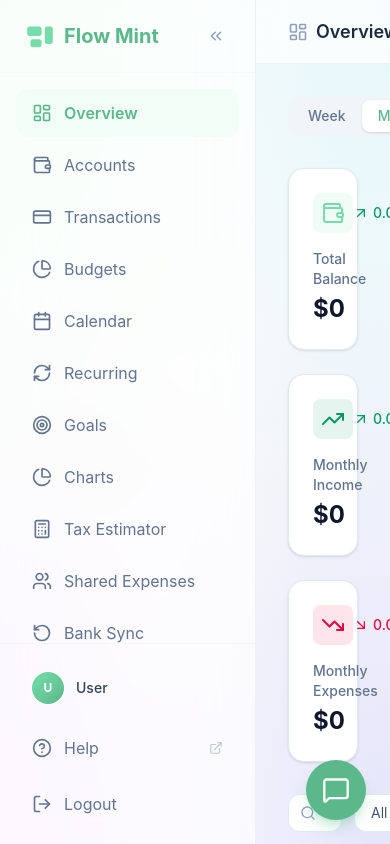
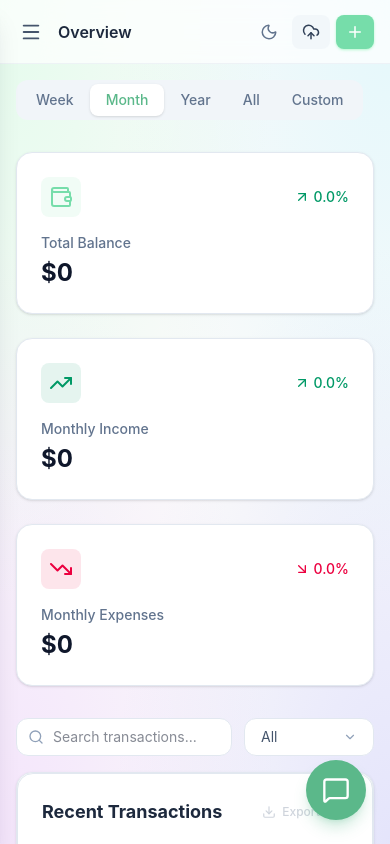
Before and after one commit to Palpatine0/FlowMint, a React (Vite) app in the folder web/: page / in a window 390 px wide. Both pictures are taken after a click on the button "Get Started". Built offline with nearby package versions, Linux system fonts and the light colour scheme.

Commit message:
feat(sidebar): implement mobile navigation and enhance sidebar functionality

```diff
--- a/web/src/components/layout/Header.tsx
+++ b/web/src/components/layout/Header.tsx
@@ -3,6 +3,7 @@ import {
   Plus,
   Moon,
   Sun,
+  Menu,
   UploadCloud,
   Wallet,
   CreditCard,
@@ -42,6 +43,7 @@ interface HeaderProps {
   onToggleDarkMode: () => void;
   onAddClick: () => void;
   onImportClick: () => void;
+  onOpenMobileNav: () => void;
 }
 
 export function Header({
@@ -50,17 +52,31 @@ export function Header({
   onToggleDarkMode,
   onAddClick,
   onImportClick,
+  onOpenMobileNav,
 }: HeaderProps) {
   const Icon = navIconMap[activeNav] ?? LayoutDashboard;
 
   return (
-    <header className="h-16 bg-white/70 dark:bg-slate-900/70 backdrop-blur-xl border-b border-slate-200/50 dark:border-slate-700/50 flex items-center justify-between px-8 shrink-0 z-10 relative">
-      <div className="flex items-center gap-2">
-        <Icon className="text-slate-400 dark:text-slate-500" size={20} />
-        <h1 className="text-lg font-semibold text-slate-800 dark:text-slate-100">{activeNav}</h1>
+    <header className="h-16 bg-white/70 dark:bg-slate-900/70 backdrop-blur-xl border-b border-slate-200/50 dark:border-slate-700/50 flex items-center justify-between gap-2 px-4 md:px-8 shrink-0 z-10 relative">
+      <div className="flex items-center gap-2 min-w-0 flex-1">
+        <motion.button
+          type="button"
+          whileHover={{ scale: 1.05 }}
+          whileTap={{ scale: 0.95 }}
+          onClick={onOpenMobileNav}
+          className="md:hidden p-2 -ml-1 rounded-lg text-slate-600 dark:text-slate-300 hover:bg-slate-100/70 dark:hover:bg-slate-700/50 transition-colors shrink-0"
+          aria-label="Open navigation menu"
+        >
+          <Menu size={22} />
+        </motion.button>
+        <Icon className="text-slate-400 dark:text-slate-500 shrink-0 hidden sm:block" size={20} />
+        <h1 className="text-base md:text-lg font-semibold text-slate-800 dark:text-slate-100 truncate">
+          {activeNav}
+        </h1>
       </div>
-      <div className="flex items-center gap-3">
+      <div className="flex items-center gap-1.5 sm:gap-3 shrink-0">
         <motion.button
+          type="button"
           whileHover={{ scale: 1.05 }}
           whileTap={{ scale: 0.95 }}
           onClick={onToggleDarkMode}
@@ -69,20 +85,25 @@ export function Header({
           {darkMode ? <Sun size={18} /> : <Moon size={18} />}
         </motion.button>
         <motion.button
+          type="button"
           whileHover={{ scale: 1.02 }}
           whileTap={{ scale: 0.98 }}
           onClick={onImportClick}
-          className="flex items-center gap-2 bg-slate-100/80 dark:bg-slate-700/80 hover:bg-slate-200 dark:hover:bg-slate-600 text-slate-700 dark:text-slate-200 px-4 py-2 rounded-lg text-sm font-medium transition-colors"
+          className="flex items-center gap-1.5 sm:gap-2 bg-slate-100/80 dark:bg-slate-700/80 hover:bg-slate-200 dark:hover:bg-slate-600 text-slate-700 dark:text-slate-200 px-2.5 sm:px-4 py-2 rounded-lg text-sm font-medium transition-colors"
         >
-          <UploadCloud size={18} /> Import
+          <UploadCloud size={18} className="shrink-0" />
+          <span className="hidden sm:inline">Import</span>
         </motion.button>
         <motion.button
+          type="button"
           whileHover={{ scale: 1.02 }}
           whileTap={{ scale: 0.98 }}
           onClick={onAddClick}
-          className="flex items-center gap-2 bg-primary-400 hover:bg-primary-500 text-white px-4 py-2 rounded-lg text-sm font-medium transition-colors shadow-sm shadow-primary-200"
+          className="flex items-center gap-1.5 sm:gap-2 bg-primary-400 hover:bg-primary-500 text-white px-2.5 sm:px-4 py-2 rounded-lg text-sm font-medium transition-colors shadow-sm shadow-primary-200"
         >
-          <Plus size={18} /> Add Transaction
+          <Plus size={18} className="shrink-0" />
+          <span className="hidden sm:inline">Add</span>
+          <span className="hidden md:inline"> Transaction</span>
         </motion.button>
       </div>
     </header>
--- a/web/src/components/layout/MainLayout.tsx
+++ b/web/src/components/layout/MainLayout.tsx
@@ -1,6 +1,24 @@
-import { useState } from 'react';
+import { useState, useEffect } from 'react';
 import { Sidebar } from './Sidebar';
 import { Header } from './Header';
+
+const MD_MIN = 768;
+
+function useIsDesktop() {
+  const [isDesktop, setIsDesktop] = useState(() =>
+    typeof window !== 'undefined' ? window.matchMedia(`(min-width: ${MD_MIN}px)`).matches : true,
+  );
+
+  useEffect(() => {
+    const mq = window.matchMedia(`(min-width: ${MD_MIN}px)`);
+    const onChange = () => setIsDesktop(mq.matches);
+    onChange();
+    mq.addEventListener('change', onChange);
+    return () => mq.removeEventListener('change', onChange);
+  }, []);
+
+  return isDesktop;
+}
 
 interface MainLayoutProps {
   children: React.ReactNode;
@@ -30,28 +48,65 @@ export function MainLayout({
   badges,
 }: MainLayoutProps) {
   const [sidebarCollapsed, setSidebarCollapsed] = useState(false);
+  const [mobileNavOpen, setMobileNavOpen] = useState(false);
+  const isDesktop = useIsDesktop();
+
+  useEffect(() => {
+    if (isDesktop) setMobileNavOpen(false);
+  }, [isDesktop]);
+
+  const handleNavChange = (label: string) => {
+    onNavChange(label);
+    if (!isDesktop) setMobileNavOpen(false);
+  };
 
   return (
     <div className="flex h-screen w-full antialiased text-slate-900 dark:text-slate-100">
+      {!isDesktop && mobileNavOpen && (
+        <button
+          type="button"
+          aria-label="Close menu"
+          className="fixed inset-0 z-40 bg-slate-900/50 backdrop-blur-sm"
+          onClick={() => setMobileNavOpen(false)}
+        />
+      )}
+      <div
+        className={[
+          'shrink-0 h-screen z-50 transition-transform duration-200 ease-out',
+          isDesktop
+            ? 'relative translate-x-0'
+            : [
+                'fixed left-0 top-0 bottom-0 shadow-xl shadow-slate-900/10',
+                mobileNavOpen ? 'translate-x-0' : '-translate-x-full pointer-events-none',
+              ].join(' '),
+        ].join(' ')}
+      >
         <Sidebar
           activeNav={activeNav}
-        onNavChange={onNavChange}
-        onLogout={onLogout}
+          onNavChange={handleNavChange}
+          onLogout={() => {
+            if (!isDesktop) setMobileNavOpen(false);
+            onLogout();
+          }}
           userName={userName}
           avatarUrl={avatarUrl}
           badges={badges}
-        collapsed={sidebarCollapsed}
-        onToggleCollapse={() => setSidebarCollapsed((c) => !c)}
+          collapsed={isDesktop ? sidebarCollapsed : false}
+          onToggleCollapse={isDesktop ? () => setSidebarCollapsed((c) => !c) : undefined}
+          isMobileDrawer={!isDesktop}
+          onCloseMobileDrawer={() => setMobileNavOpen(false)}
         />
-      <div className="flex-1 flex flex-col min-w-0 overflow-hidden">
+      </div>
+      <div className="flex-1 flex flex-col min-w-0 overflow-hidden w-full">
         <Header
           activeNav={activeNav}
           darkMode={darkMode}
           onToggleDarkMode={onToggleDarkMode}
           onAddClick={onAddClick}
           onImportClick={onImportClick}
+          onOpenMobileNav={() => setMobileNavOpen(true)}
         />
-        <main className="flex-1 overflow-y-auto p-8">
+        <main className="flex-1 overflow-y-auto p-4 md:p-8">
           <div className="max-w-7xl mx-auto">{children}</div>
         </main>
       </div>
--- a/web/src/components/layout/Sidebar.tsx
+++ b/web/src/components/layout/Sidebar.tsx
@@ -15,6 +15,7 @@ import {
   Calculator,
   Users,
   ChevronsLeft,
+  X,
 } from 'lucide-react';
 import { motion, AnimatePresence } from 'framer-motion';
 import iconLogo from '../../assets/icon-logo.svg';
@@ -43,6 +44,8 @@ interface SidebarProps {
   badges?: Record<string, number>;
   collapsed?: boolean;
   onToggleCollapse?: () => void;
+  isMobileDrawer?: boolean;
+  onCloseMobileDrawer?: () => void;
 }
 
 export function Sidebar({
@@ -54,6 +57,8 @@ export function Sidebar({
   badges = {},
   collapsed = false,
   onToggleCollapse,
+  isMobileDrawer = false,
+  onCloseMobileDrawer,
 }: SidebarProps) {
   const initials = (userName || 'U')
     .split(' ')
@@ -66,7 +71,7 @@ export function Sidebar({
     <motion.aside
       animate={{ width: collapsed ? 76 : 256 }}
       transition={{ duration: 0.25, ease: 'easeInOut' }}
-      className="h-screen bg-white/70 dark:bg-slate-900/70 backdrop-blur-xl border-r border-slate-200/50 dark:border-slate-700/50 flex flex-col shrink-0 z-20 relative"
+      className="h-screen max-h-[100dvh] bg-white/70 dark:bg-slate-900/70 backdrop-blur-xl border-r border-slate-200/50 dark:border-slate-700/50 flex flex-col shrink-0 z-20 relative"
     >
       {/* Header */}
       <div
@@ -94,13 +99,26 @@ export function Sidebar({
             )}
           </AnimatePresence>
         </motion.button>
-        {!collapsed && onToggleCollapse && (
+        {isMobileDrawer && onCloseMobileDrawer && (
+          <motion.button
+            whileHover={{ scale: 1.1 }}
+            whileTap={{ scale: 0.9 }}
+            onClick={onCloseMobileDrawer}
+            className="p-1.5 rounded-lg text-slate-400 hover:text-slate-600 dark:hover:text-slate-200 hover:bg-slate-100/60 dark:hover:bg-slate-700/60 transition-colors"
+            title="Close menu"
+            type="button"
+          >
+            <X size={18} />
+          </motion.button>
+        )}
+        {!isMobileDrawer && !collapsed && onToggleCollapse && (
           <motion.button
             whileHover={{ scale: 1.1 }}
             whileTap={{ scale: 0.9 }}
             onClick={onToggleCollapse}
             className="p-1.5 rounded-lg text-slate-400 hover:text-slate-600 dark:hover:text-slate-200 hover:bg-slate-100/60 dark:hover:bg-slate-700/60 transition-colors"
             title="Collapse sidebar"
+            type="button"
           >
             <ChevronsLeft size={18} />
           </motion.button>
```
Also changed, not shown: 2 other files (tests, documents, lock files or other folders). Lines whose indentation alone changed are shown as unchanged.
